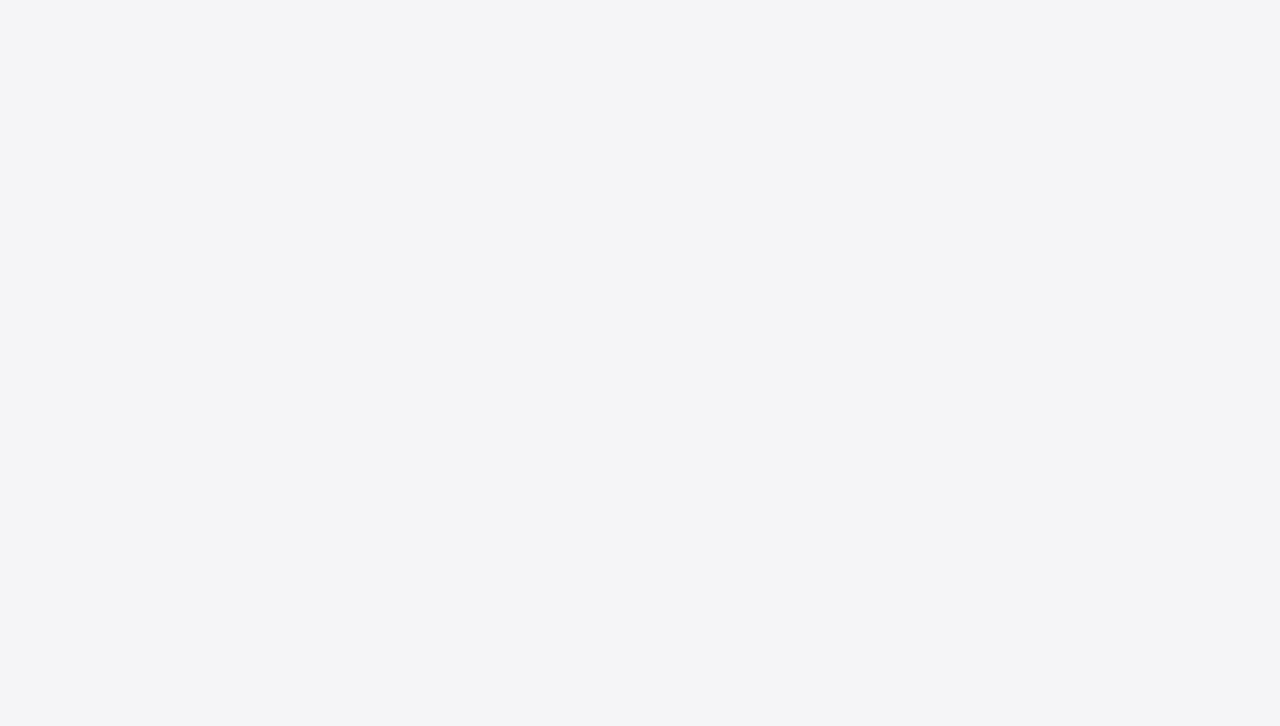
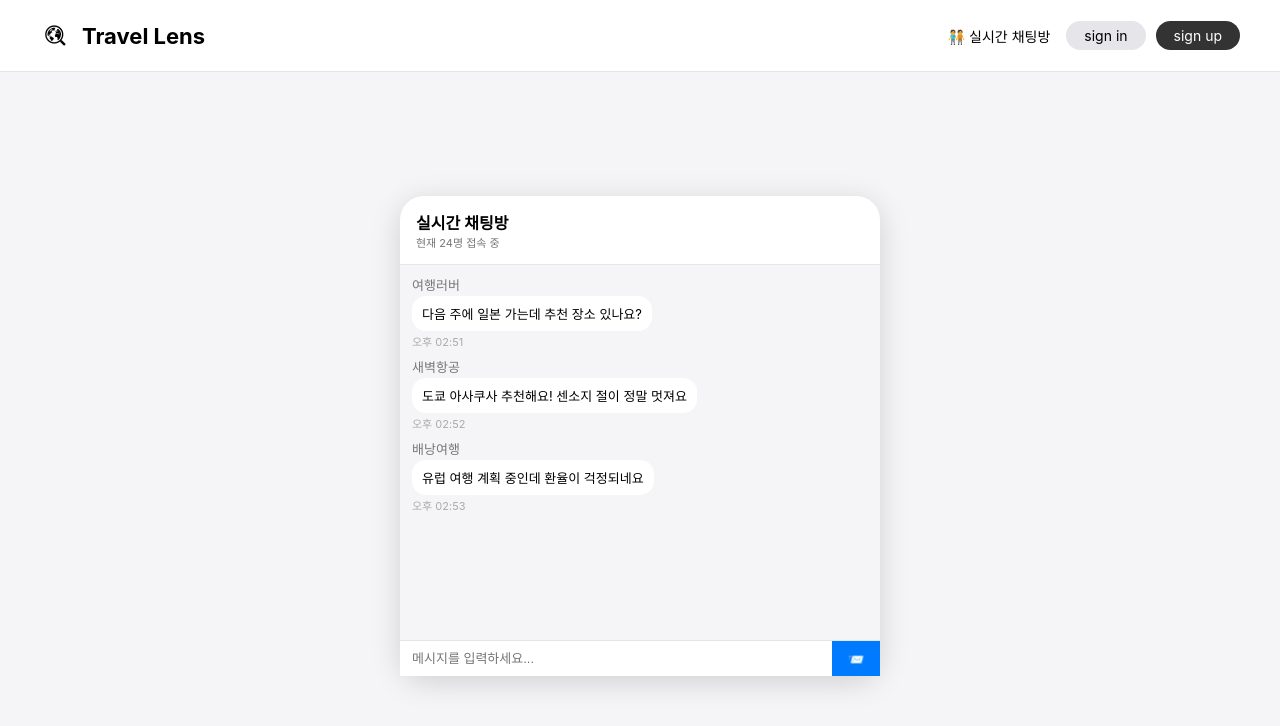
Before and after one commit to sojaeheon/travel_lens, a Vue app in the folder front-pjt/travel-front/: page /chat in a window 1280 px wide. Before the commit this address had no page. Shown: the top 726 px of the page. Built offline with nearby package versions, Linux system fonts and the light colour scheme.

Commit message:
feat(TL-16):채팅UIUX 개발

```diff
--- /dev/null
+++ b/front-pjt/travel-front/src/components/chat/ChatInput.vue
@@ -0,0 +1,51 @@
+<template>
+  <div class="input-wrap">
+    <input
+      v-model="textLocal"
+      type="text"
+      placeholder="메시지를 입력하세요..."
+      @keyup.enter="submit"
+    />
+    <button @click="submit">📨</button>
+  </div>
+</template>
+
+<script setup>
+import { ref, watch } from "vue";
+
+const props = defineProps({ modelValue: String });
+const emit = defineEmits(["update:modelValue", "send"]);
+
+const textLocal = ref(props.modelValue || "");
+watch(
+  () => props.modelValue,
+  (v) => (textLocal.value = v || "")
+);
+
+const submit = () => {
+  if (!textLocal.value.trim()) return;
+  emit("send", textLocal.value);
+  emit("update:modelValue", "");
+  textLocal.value = "";
+};
+</script>
+
+<style scoped>
+.input-wrap {
+  display: flex;
+  border-top: 1px solid #e5e5ea;
+}
+input {
+  flex: 1;
+  border: none;
+  padding: 10px 12px;
+  font-size: 13px;
+}
+button {
+  width: 48px;
+  border: none;
+  background: #007aff;
+  color: #fff;
+  cursor: pointer;
+}
+</style>
--- /dev/null
+++ b/front-pjt/travel-front/src/components/chat/ChatMessage.vue
@@ -0,0 +1,44 @@
+<template>
+  <div :class="['msg', isMine ? 'mine' : 'other']">
+    <div class="name" v-if="!isMine">{{ message.sender }}</div>
+    <div class="bubble">{{ message.text }}</div>
+    <div class="time">{{ message.time }}</div>
+  </div>
+</template>
+
+<script setup>
+defineProps({
+  message: Object,
+  isMine: Boolean,
+});
+</script>
+
+<style scoped>
+.msg {
+  margin-bottom: 8px;
+  font-size: 13px;
+}
+.msg.mine {
+  text-align: right;
+}
+.name {
+  color: #777;
+  margin-bottom: 2px;
+}
+.bubble {
+  display: inline-block;
+  padding: 8px 10px;
+  border-radius: 14px;
+  background: #fff;
+  max-width: 70%;
+}
+.msg.mine .bubble {
+  background: #007aff;
+  color: #fff;
+}
+.time {
+  font-size: 11px;
+  color: #aaa;
+  margin-top: 2px;
+}
+</style>
--- /dev/null
+++ b/front-pjt/travel-front/src/components/chat/RealtimeChat.vue
@@ -0,0 +1,72 @@
+<template>
+  <div class="chat-panel">
+    <header class="head">
+      <div>
+        <div class="title">실시간 채팅방</div>
+        <div class="sub">현재 24명 접속 중</div>
+      </div>
+    </header>
+
+    <div class="body">
+      <ChatMessage
+        v-for="(msg, i) in messages"
+        :key="i"
+        :message="msg"
+        :isMine="msg.sender === '나'"
+      />
+    </div>
+
+    <ChatInput v-model="text" @send="sendMessage" />
+  </div>
+</template>
+
+<script setup>
+import { ref } from "vue";
+import ChatMessage from "./ChatMessage.vue";
+import ChatInput from "./ChatInput.vue";
+
+const messages = ref([
+  { sender: "여행러버", text: "다음 주에 일본 가는데 추천 장소 있나요?", time: "오후 02:51" },
+  { sender: "새벽항공", text: "도쿄 아사쿠사 추천해요! 센소지 절이 정말 멋져요", time: "오후 02:52" },
+  { sender: "배낭여행", text: "유럽 여행 계획 중인데 환율이 걱정되네요", time: "오후 02:53" },
+]);
+
+const text = ref("");
+
+const sendMessage = (value) => {
+  messages.value.push({
+    sender: "나",
+    text: value,
+    time: "오후 03:00",
+  });
+};
+</script>
+
+<style scoped>
+.chat-panel {
+  width: 480px;
+  height: 480px;
+  background: #fff;
+  border-radius: 24px;
+  box-shadow: 0 6px 30px rgba(0, 0, 0, 0.15);
+  display: flex;
+  flex-direction: column;
+}
+.head {
+  padding: 14px 16px;
+  border-bottom: 1px solid #e5e5ea;
+}
+.title {
+  font-weight: 600;
+}
+.sub {
+  font-size: 11px;
+  color: #777;
+}
+.body {
+  flex: 1;
+  padding: 10px 12px;
+  overflow-y: auto;
+  background: #f5f5f7;
+}
+</style>
--- /dev/null
+++ b/front-pjt/travel-front/src/pages/ChatPage.vue
@@ -0,0 +1,27 @@
+<template>
+  <div class="page">
+    <HeaderBar />
+    <div class="center">
+      <RealtimeChat />
+    </div>
+  </div>
+</template>
+
+<script setup>
+import HeaderBar from "@/components/common/HeaderBar.vue";
+import RealtimeChat from "@/components/chat/RealtimeChat.vue";
+</script>
+
+<style scoped>
+.page {
+  height: 100vh;
+  display: flex;
+  flex-direction: column;
+}
+.center {
+  flex: 1;
+  display: flex;
+  justify-content: center;
+  align-items: center;
+}
+</style>
--- a/front-pjt/travel-front/src/router/index.js
+++ b/front-pjt/travel-front/src/router/index.js
@@ -4,6 +4,7 @@ import LandingPage from "@/pages/LandingPage.vue";
 import HomePage from "@/pages/HomePage.vue";
 import LoginPage from "@/pages/LoginPage.vue";
 import RegisterPage from "@/pages/RegisterPage.vue";
+import ChatPage from "@/pages/ChatPage.vue";
 
 const router = createRouter({
   history: createWebHistory(import.meta.env.BASE_URL),
@@ -28,6 +29,12 @@ const router = createRouter({
       name: 'Register',
       component: RegisterPage
     },
+    {
+      path: '/chat',
+      name: 'Chat',
+      component: ChatPage
+    },
+
   ],
 })
 
```
